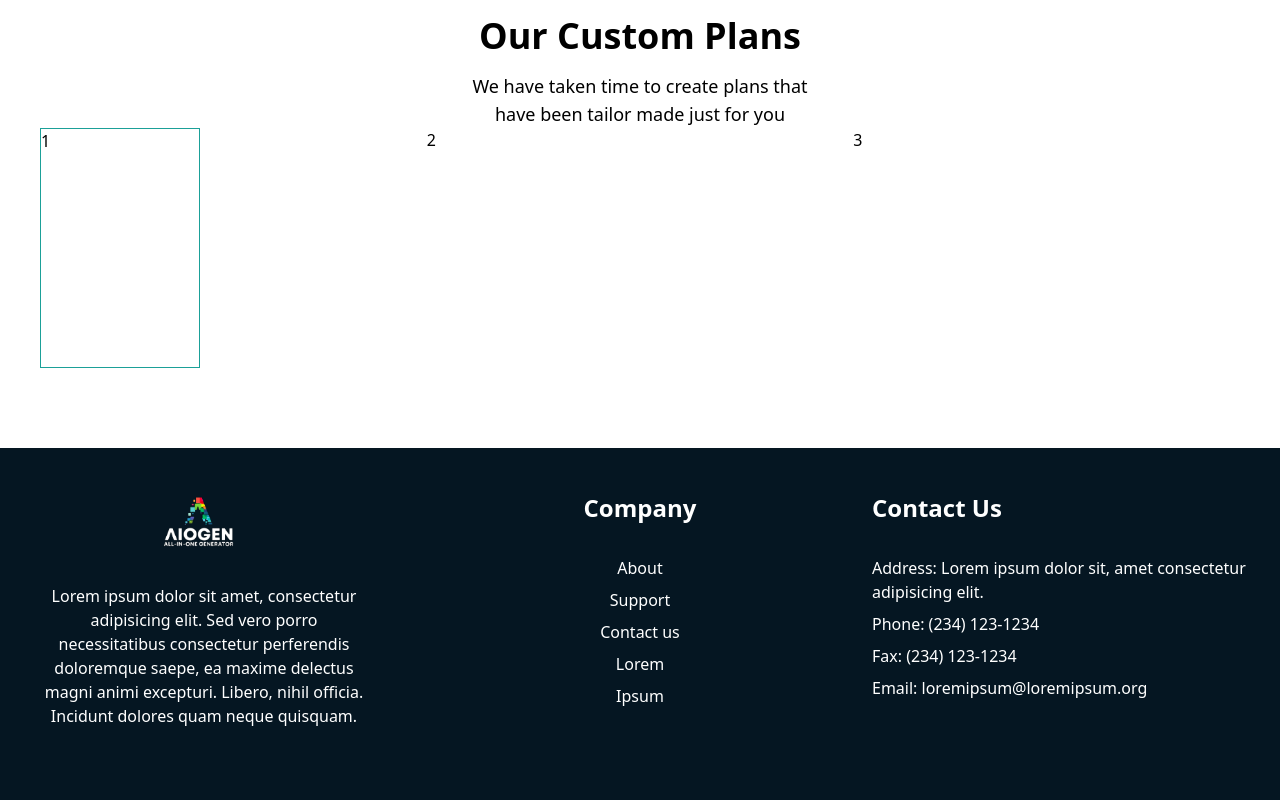
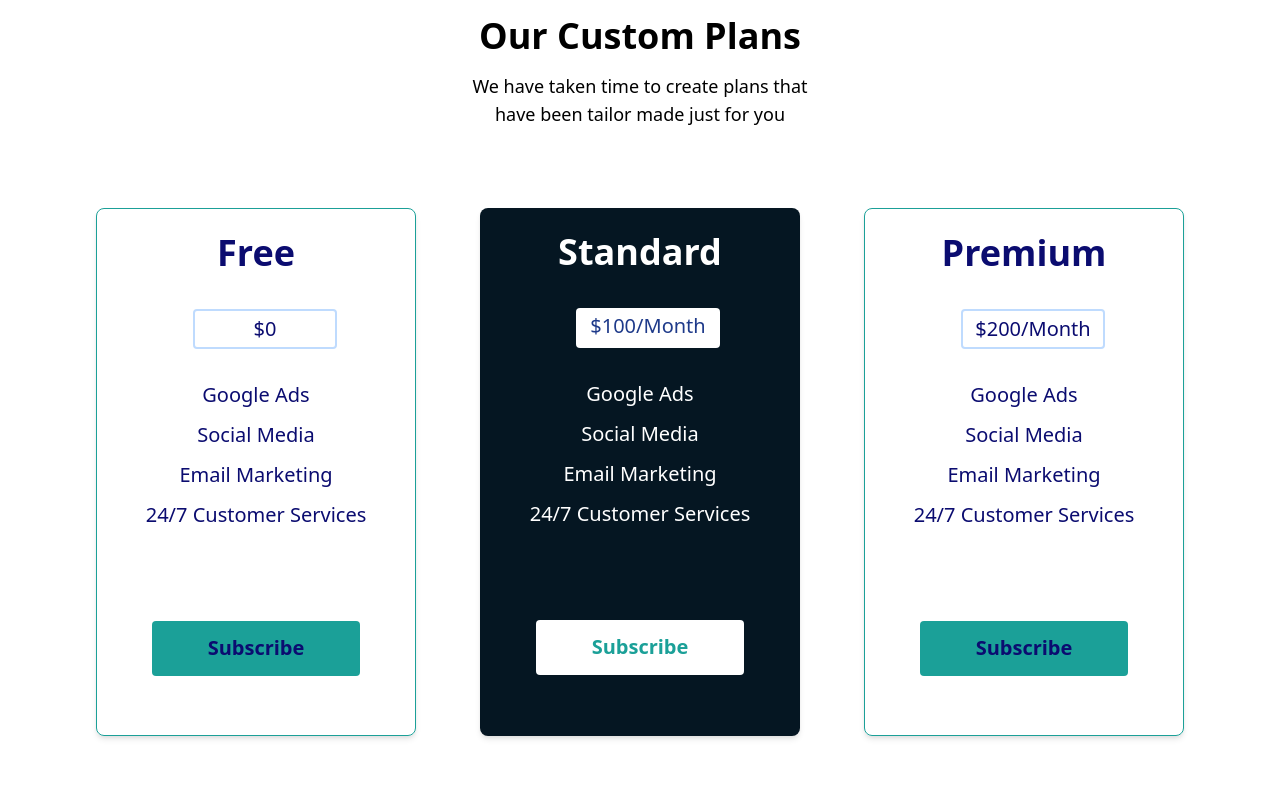
Before and after one commit to ejiro-ghene/account-gen, a React (Create React App) app: page / in a window 1280 px wide. Shown: the part 2280-3080 px from the top of the page. Built offline with nearby package versions, Linux system fonts and the light colour scheme.

Commit message:
update to landing page

```diff
--- a/src/pages/dashboard/Landing.css
+++ b/src/pages/dashboard/Landing.css
@@ -47,6 +47,34 @@
   background-color: #051622;
 }
 
-.sub-card1 {
+.sub-card1,
+.sub-card3 {
   border: 1px solid #1ba098;
 }
+
+.sub-card2 {
+  background-color: #051622;
+}
+
+.sub-card1,
+.sub-card3 {
+  height: 33rem;
+  color: #0b0c70;
+}
+
+.sub-card2 {
+  height: 33rem;
+}
+
+.sub-card1 button,
+.sub-card3 button {
+  background-color: #1ba098;
+  width: 13rem;
+  height: 3.4rem;
+}
+
+.sub-card2 button {
+  color: #1ba098;
+  width: 13rem;
+  height: 3.4rem;
+}
--- a/src/pages/dashboard/Landing.js
+++ b/src/pages/dashboard/Landing.js
@@ -163,11 +163,76 @@ function Landing() {
           </p>
         </section>
 
-        <section className="sub-card grid grid-cols-3">
-          <section className="sub-card1 ml-10 w-40 h-60">1</section>
-          <section>2</section>
-          <section>3</section>
+        {/* subscription card */}
+        <section className="sub-card flex flex-wrap gap-16 mt-20 justify-center">
+          <section className="sub-card1 lg:w-80 sm:w-2/3  rounded-lg overflow-hidden shadow-md ">
+            <header className="font-semibold text-4xl p-6 flex justify-center">
+              Free
+            </header>
+            <div className="w-36  ml-24 mt-3">
+              <span className="flex justify-center p-1 h-10 rounded border-2 border-blue-200 text-xl">
+                $0
+              </span>
+            </div>
+
+            <div className="text-center text-xl pt-8 space-y-3">
+              <li>Google Ads</li>
+              <li>Social Media</li>
+              <li>Email Marketing</li>
+              <li>24/7 Customer Services</li>
+              <div>
+                <button className="font-semibold my-20 text-xl rounded">
+                  Subscribe
+                </button>
+              </div>
+            </div>
+          </section>
+
+          <section className="sub-card2 lg:w-80 sm:w-2/3 rounded-lg overflow-hidden shadow-md text-white">
+            <header className="font-semibold text-4xl p-6 flex justify-center">
+              Standard
+            </header>
+            <div className="w-36  ml-24 mt-3">
+              <span className="flex text-xl justify-center p-1 h-10 rounded bg-white text-blue-900">
+                $100/Month
+              </span>
+            </div>
+            <div className="text-center pt-8 text-xl space-y-3">
+              <li>Google Ads</li>
+              <li>Social Media</li>
+              <li>Email Marketing</li>
+              <li>24/7 Customer Services</li>
+              <div>
+                <button className="font-semibold my-20 text-xl rounded bg-white ">
+                  Subscribe
+                </button>
+              </div>
+            </div>
+          </section>
+
+          <section className="sub-card3 lg:w-80 sm:w-2/3  rounded-lg overflow-hidden shadow-md ">
+            <header className="font-semibold text-4xl p-6 flex justify-center">
+              Premium
+            </header>
+            <div className="w-36  mt-3 ml-24">
+              <span className="flex justify-center p-1 h-10 rounded border-2 border-blue-200 text-xl">
+                $200/Month
+              </span>
+            </div>
+            <div className="text-center text-xl pt-8 space-y-3">
+              <li>Google Ads</li>
+              <li>Social Media</li>
+              <li>Email Marketing</li>
+              <li>24/7 Customer Services</li>
+              <div>
+                <button className="font-semibold my-20 text-xl rounded">
+                  Subscribe
+                </button>
+              </div>
+            </div>
+          </section>
         </section>
+
         <section></section>
         <section></section>
         <section></section>
```
